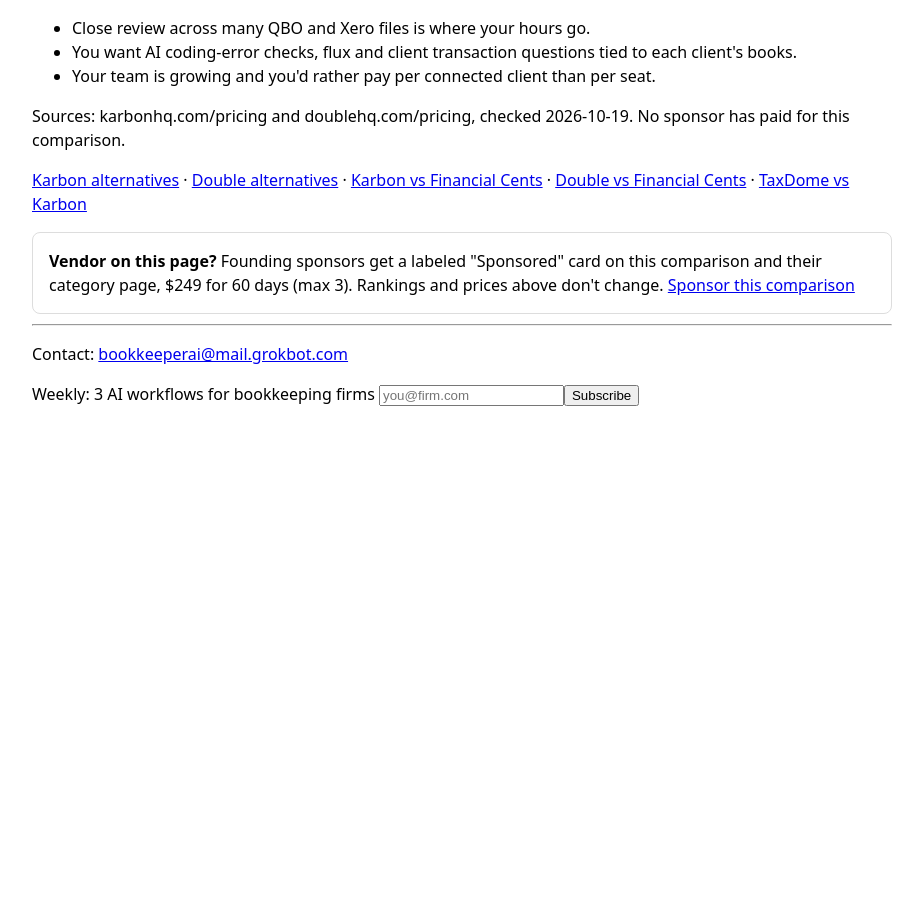
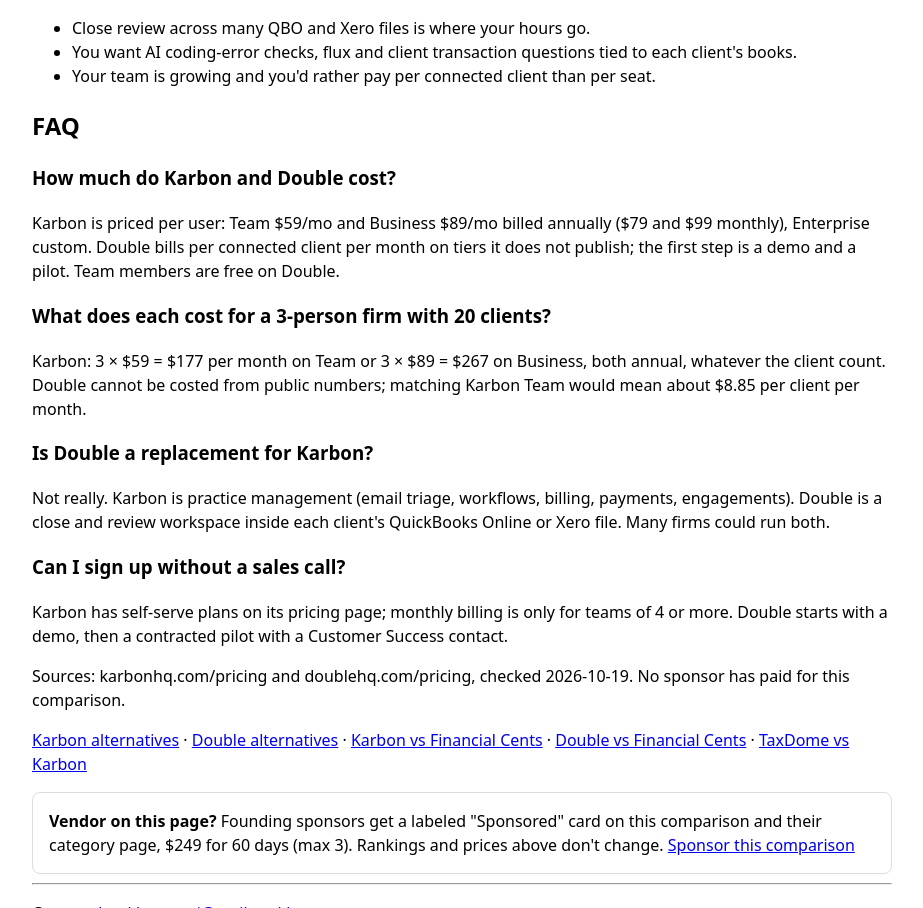
Before and after one commit to biff-cloud/bookkeeper-ai, an Astro site: page /bookkeeper-ai/compare/karbon-vs-double in a window 1280 px wide. Shown: the part 1556-2464 px from the top of the page, without its empty margins (178-1101 px from the left). Before the commit the page ends 1978 px from the top, so only its background shows below. Built offline with nearby package versions, Linux system fonts and the light colour scheme; Astro itself is replaced by a stand-in of ours.

Commit message:
FAQ + FAQPage JSON-LD on /compare/karbon-vs-double

```diff
--- a/src/pages/compare/karbon-vs-double.astro
+++ b/src/pages/compare/karbon-vs-double.astro
@@ -1,6 +1,17 @@
 ---
 import Base from '../../layouts/Base.astro';
 const b = import.meta.env.BASE_URL;
+const faqs = [
+  ['How much do Karbon and Double cost?', 'Karbon is priced per user: Team $59/mo and Business $89/mo billed annually ($79 and $99 monthly), Enterprise custom. Double bills per connected client per month on tiers it does not publish; the first step is a demo and a pilot. Team members are free on Double.'],
+  ['What does each cost for a 3-person firm with 20 clients?', 'Karbon: 3 × $59 = $177 per month on Team or 3 × $89 = $267 on Business, both annual, whatever the client count. Double cannot be costed from public numbers; matching Karbon Team would mean about $8.85 per client per month.'],
+  ['Is Double a replacement for Karbon?', 'Not really. Karbon is practice management (email triage, workflows, billing, payments, engagements). Double is a close and review workspace inside each client\'s QuickBooks Online or Xero file. Many firms could run both.'],
+  ['Can I sign up without a sales call?', 'Karbon has self-serve plans on its pricing page; monthly billing is only for teams of 4 or more. Double starts with a demo, then a contracted pilot with a Customer Success contact.'],
+];
+const faqLd = JSON.stringify({
+  '@context': 'https://schema.org',
+  '@type': 'FAQPage',
+  mainEntity: faqs.map(([q, a]) => ({ '@type': 'Question', name: q, acceptedAnswer: { '@type': 'Answer', text: a } })),
+});
 ---
 <Base
   title="Karbon vs Double for bookkeeping firms — email-centric practice management vs a month-end close workspace"
@@ -43,6 +54,10 @@
     <li>Your team is growing and you'd rather pay per connected client than per seat.</li>
   </ul>
 
+  <h2>FAQ</h2>
+  {faqs.map(([q, a]) => (<><h3>{q}</h3><p>{a}</p></>))}
+  <script type="application/ld+json" set:html={faqLd} />
+
   <p>Sources: karbonhq.com/pricing and doublehq.com/pricing, checked 2026-10-19. No sponsor has paid for this comparison.</p>
 
   <p>
```
